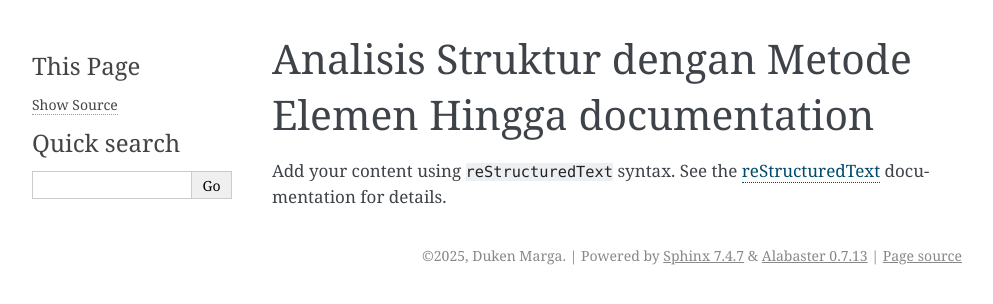
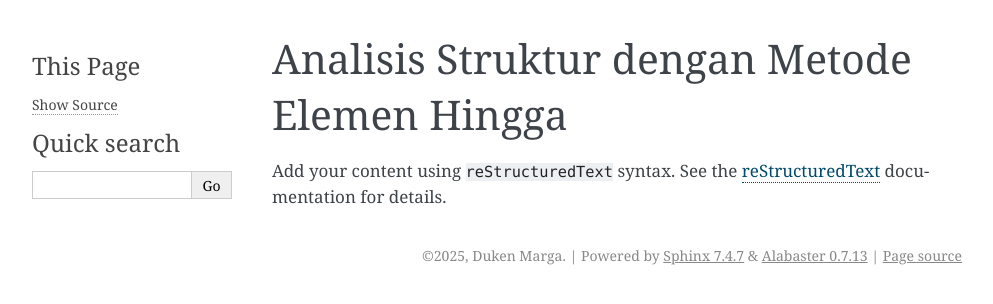
Before and after one commit to dukenmarga/analisis-struktur-metode-elemen-hingga, a Sphinx documentation site: the page built from source/index.rst, in a window 1280 px wide. Shown: the top 304 px of the page, without its empty margins (148-1141 px from the left). Built offline with Sphinx 7.4.7, drawn with Linux system fonts in a browser that asks for light colours.

Commit message:
change title

```diff
--- a/source/index.rst
+++ b/source/index.rst
@@ -1,10 +1,10 @@
-.. Analisis Struktur dengan Metode Elemen Hingga documentation master file, created by
+.. Analisis Struktur dengan Metode Elemen Hingga master file, created by
    sphinx-quickstart on Wed Apr 30 21:57:40 2025.
    You can adapt this file completely to your liking, but it should at least
    contain the root `toctree` directive.
 
-Analisis Struktur dengan Metode Elemen Hingga documentation
-===========================================================
+Analisis Struktur dengan Metode Elemen Hingga
+=============================================
 
 Add your content using ``reStructuredText`` syntax. See the
 `reStructuredText <https://www.sphinx-doc.org/en/master/usage/restructuredtext/index.html>`_
```
